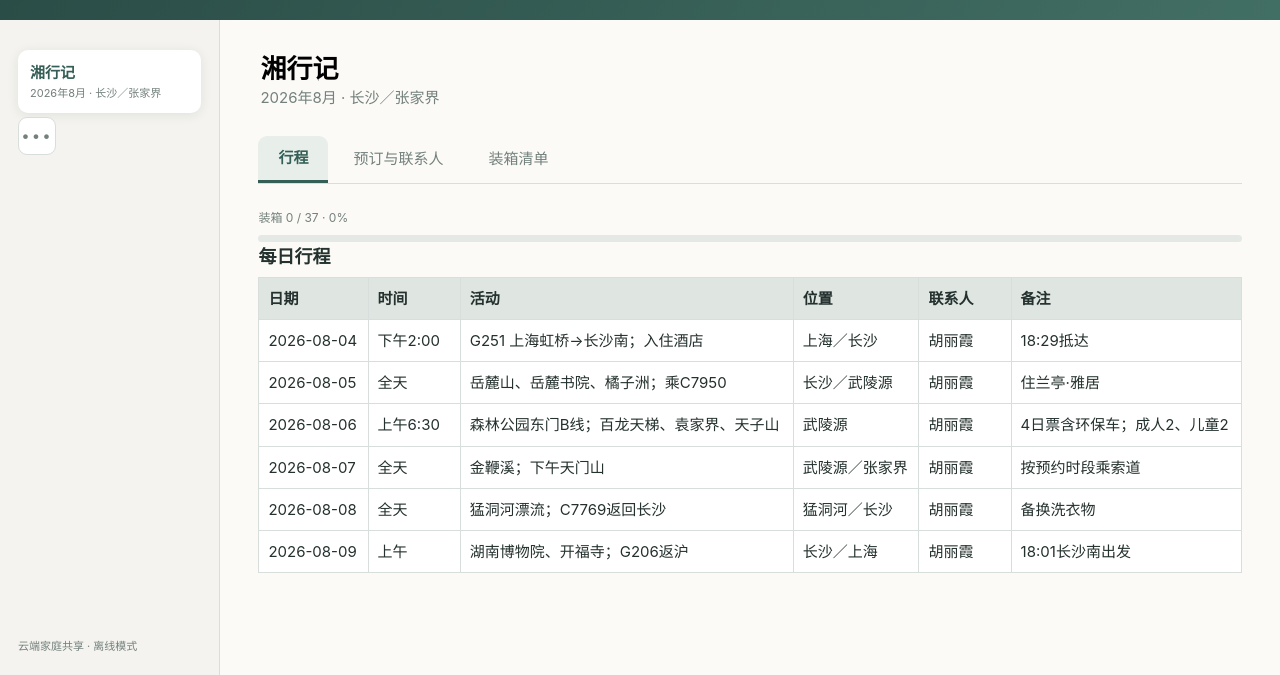
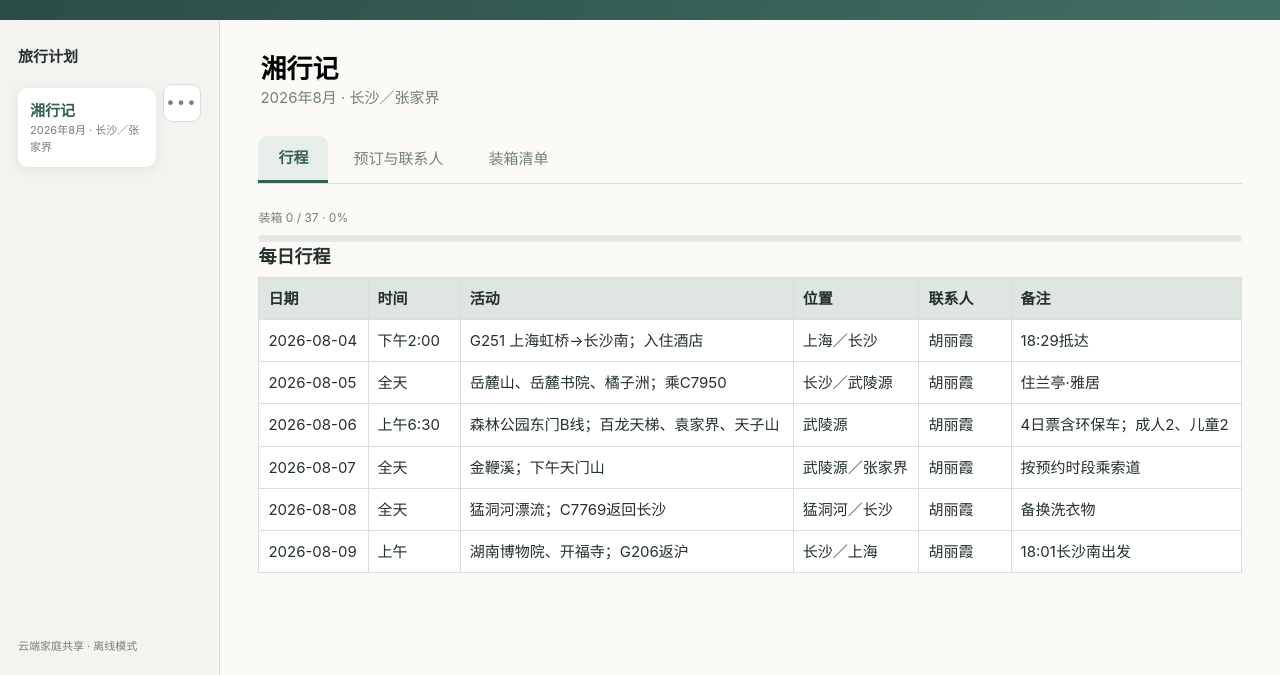
Before and after one commit to kyan-du/lvce, a website: page index.html in a window 1280 px wide. Shown: the part 125-800 px from the top of the page. Drawn offline with Linux system fonts and the light colour scheme; no server answers.

Commit message:
fix: align trip card and menu in one row

```diff
--- a/index.html
+++ b/index.html
@@ -1,6 +1,6 @@
 <!doctype html><html lang="zh-CN"><head><meta charset="utf-8"><meta name="viewport" content="width=device-width,initial-scale=1"><meta name="theme-color" content="#355f56"><title>旅册</title><link rel="stylesheet" href="style.css"></head><body>
 <header><div><span class="eyebrow">TRAVEL PLANNER</span><div class="brand-line"><h1>旅册</h1><p id="subtitle">一程一册，行装皆有序</p></div></div><button id="logout" aria-label="退出账户">退出</button></header>
-<main><aside><div class="trip-switcher"><nav id="tripList"></nav><div class="trip-actions"><details class="menu toolbar-menu"><summary aria-label="更多操作">•••</summary><div class="menu-panel"><button id="newTrip">新建旅行</button><button id="duplicate">复制当前旅行</button><button id="printTrip">打印</button><div class="menu-separator"></div><button class="danger" id="deleteTrip">删除旅行</button></div></details></div></div><div class="account-bar"><span>云端家庭共享 · <span id="syncStatus">正在读取…</span></span></div></aside>
+<main><aside><div class="aside-title"><b>旅行计划</b></div><div class="trip-switcher"><nav id="tripList"></nav><div class="trip-actions"><details class="menu toolbar-menu"><summary aria-label="更多操作">•••</summary><div class="menu-panel"><button id="newTrip">新建旅行</button><button id="duplicate">复制当前旅行</button><button id="printTrip">打印</button><div class="menu-separator"></div><button class="danger" id="deleteTrip">删除旅行</button></div></details></div></div><div class="account-bar"><span>云端家庭共享 · <span id="syncStatus">正在读取…</span></span></div></aside>
 <section class="workspace"><div class="toolbar desktop-toolbar"><div><input id="tripName" aria-label="旅行名称"><input id="tripMeta" aria-label="日期地点" placeholder="日期 · 地点"></div></div><div class="tabs" id="tabs"><button data-tab="itinerary">行程</button><button data-tab="bookings"><span class="desktop-label">预订与联系人</span><span class="mobile-label">预订</span></button><button data-tab="packing"><span class="desktop-label">装箱清单</span><span class="mobile-label">装箱</span></button></div><div class="module-bar"><strong id="moduleTitle">每日行程</strong><button id="editToggle">编辑</button></div><div class="progress"><span id="progressText"></span><div><i id="progressBar"></i></div></div><div id="tabContent"></div></section></main>
 <dialog id="tripDialog"><form method="dialog"><h2>新建旅行</h2><label>旅行名称<input id="newName" required placeholder="例如：山海行"></label><label>日期与地点<input id="newMeta" placeholder="2026.10 · 厦门"></label><menu><button value="cancel">取消</button><button value="default" id="createTrip" class="primary">创建</button></menu></form></dialog>
 <dialog id="deleteDialog"><form method="dialog"><h2>删除旅行？</h2><p>将永久删除「<strong id="deleteTripName"></strong>」，并同步到云端。此操作无法撤销。</p><p class="dialog-warning">删除后无法恢复，请确认不再需要这份旅行。</p><menu><button value="cancel">取消</button><button value="confirm" id="confirmDeleteTrip" class="danger-solid">永久删除</button></menu></form></dialog>
--- a/style.css
+++ b/style.css
@@ -8,7 +8,7 @@
 @media(max-width:680px){html{overflow-x:hidden}#toast{width:max-content;max-width:calc(100vw - 28px);text-align:center}}
 
 /* Trip creation and duplication belong together; account exit stays separate. */
-.trip-actions{display:flex;gap:5px}.aside-title .trip-actions button{white-space:nowrap}.aside-title .trip-actions .primary{padding-inline:9px}
+.trip-switcher{display:grid;grid-template-columns:minmax(0,1fr) auto;gap:7px;align-items:start}.trip-actions{display:flex;gap:5px}.aside-title .trip-actions button{white-space:nowrap}.aside-title .trip-actions .primary{padding-inline:9px}
 .account-bar{position:fixed;bottom:14px;left:18px;width:184px;color:var(--muted);font-size:11px}
 .account-bar>span{display:block;margin-bottom:7px}
 .account-bar #logout{padding:3px 0;border:0;background:transparent;color:var(--muted);font-size:11px;text-decoration:underline;text-underline-offset:3px}
```
Also changed, not shown: docs/evidence/ux-desktop.png, docs/evidence/ux-mobile-packing.png, docs/evidence/ux-mobile.png, 3 other files.
